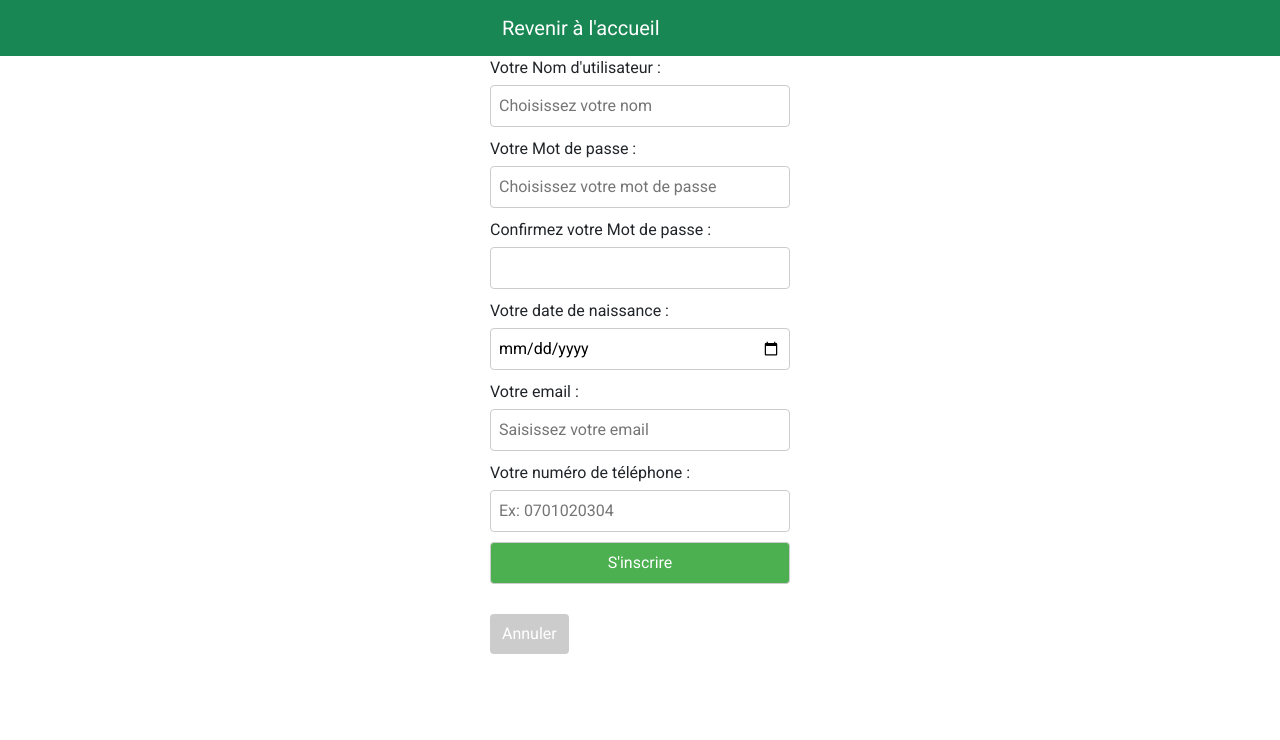
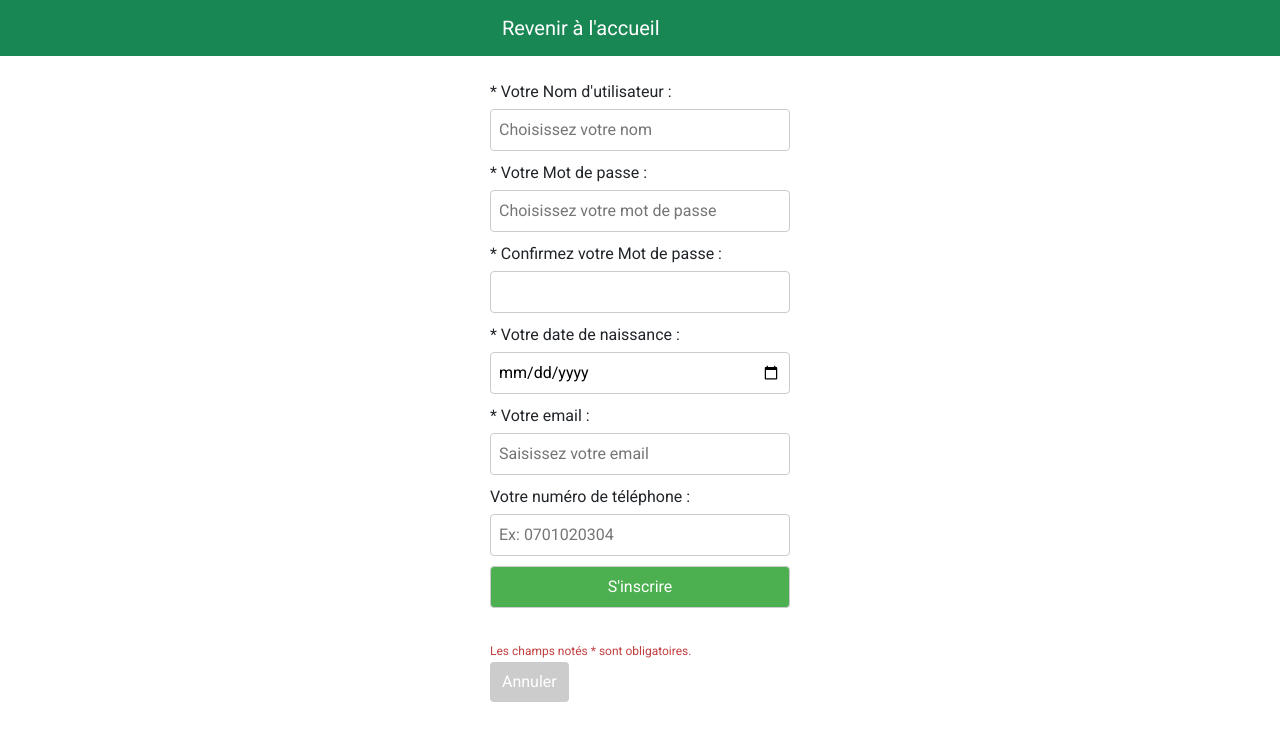
Before and after one commit to Beethoven09/shopinsid, an Angular app in the folder Front_end/shopinsid/: page /inscription in a window 1280 px wide. Shown: the top 740 px of the page. Built offline with nearby package versions, Linux system fonts and the light colour scheme.

Commit message:
inscription/connexion embellis + bouton déroulant dans accueil + intégration du bootstrap + mis à jour de la doc

```diff
--- a/Front_end/shopinsid/angular.json
+++ b/Front_end/shopinsid/angular.json
@@ -40,6 +40,9 @@
           "builder": "@angular-devkit/build-angular:browser",
           "options": {
             "outputPath": "dist/shopinsid",
+            "allowedCommonJsDependencies": [
+              "crypto-js"
+            ],
             "index": "src/index.html",
             "main": "src/main.ts",
             "polyfills": [
@@ -55,7 +58,10 @@
               "node_modules/bootstrap/dist/css/bootstrap.min.css",
               "src/styles.scss"
             ],
-            "scripts": []
+            "scripts": [
+              "node_modules/jquery/dist/jquery.min.js",
+              "node_modules/bootstrap/dist/js/bootstrap.min.js"
+            ]
           },
           "configurations": {
             "production": {
--- a/Front_end/shopinsid/package.json
+++ b/Front_end/shopinsid/package.json
@@ -18,8 +18,10 @@
     "@angular/platform-browser": "^16.0.0",
     "@angular/platform-browser-dynamic": "^16.0.0",
     "@angular/router": "^16.0.0",
+    "@ng-select/ng-select": "^11.0.0",
     "bootstrap": "^5.3.0",
     "crypto-js": "^4.1.1",
+    "jquery": "^3.7.0",
     "rxjs": "~7.8.0",
     "tslib": "^2.3.0",
     "zone.js": "~0.13.0"
--- a/Front_end/shopinsid/src/app/app.module.ts
+++ b/Front_end/shopinsid/src/app/app.module.ts
@@ -1,6 +1,7 @@
 import { NgModule } from '@angular/core';
 import { BrowserModule } from '@angular/platform-browser';
 import { HttpClientModule } from '@angular/common/http';
+import { NgSelectModule } from "@ng-select/ng-select";
 
 import { AppRoutingModule } from './app-routing.module';
 import { AppComponent } from './app.component';
@@ -32,6 +33,7 @@ import { PanierComponent } from './components/panier/panier.component';
     BrowserModule,
     AppRoutingModule,
     HttpClientModule,
+    NgSelectModule,
     FormsModule,
     ReactiveFormsModule
   ],
--- a/Front_end/shopinsid/src/app/components/accueil/accueil.component.html
+++ b/Front_end/shopinsid/src/app/components/accueil/accueil.component.html
@@ -1,6 +1,13 @@
 <nav class="navbar navbar-expand-lg navbar-dark bg-success">
     <div class="container-fluid">
       <a class="navbar-brand" href="#">Accueil</a>
+      <ng-select class="btn"
+        [items]="category_list"
+        bindLabel="name"
+        placeholder="Choisir une catégorie"
+        [multiple]="false"
+        [clearable]="true"
+      />
       <button class="navbar-toggler" type="button" data-bs-toggle="collapse" data-bs-target="#navbarColor01" aria-controls="navbarColor01" aria-expanded="false" aria-label="Toggle navigation">
         <span class="navbar-toggler-icon"></span>
       </button>
@@ -11,11 +18,9 @@
             <button class="btn"(click)="redirectToPage('connexion')">Connexion</button>
 
         </ul>
-
       </div>
     </div>
   </nav>
-
   <div class="bg-success p-5 rounded-lg m-3">
     <h1 class="display-4">Shopinsid</h1>
     <p class="lead">Bienvenue dans votre marketplace.</p>
--- a/Front_end/shopinsid/src/app/components/accueil/accueil.component.ts
+++ b/Front_end/shopinsid/src/app/components/accueil/accueil.component.ts
@@ -7,6 +7,15 @@ import { Router } from '@angular/router';
   styleUrls: ['./accueil.component.scss']
 })
 export class AccueilComponent implements OnInit{
+  /* données pour le menu déroulant */
+  category_list = [
+    { id: 1, name: "Jeux" },
+    { id: 2, name: "Lecture" },
+    { id: 3, name: "Cinéma"},
+    {id: 4, name: "Electroménager"},
+    {id: 5, name: "Jardinerie"},
+    {id: 6, name: "Bricolage"},
+  ];
 
 
     constructor(private router: Router)
--- a/Front_end/shopinsid/src/app/components/connexion/connexion.component.html
+++ b/Front_end/shopinsid/src/app/components/connexion/connexion.component.html
@@ -4,12 +4,10 @@
     <button class="navbar-toggler" type="button" data-bs-toggle="collapse" data-bs-target="#navbarColor01" aria-controls="navbarColor01" aria-expanded="false" aria-label="Toggle navigation">
       <span class="navbar-toggler-icon"></span>
     </button>
-    <div class="collapse navbar-collapse" id="navbarColor01">
-
-    </div>
   </div>
 </nav>
 <div>
+  <br/>
   <form>
       <label for="username">Nom d'utilisateur : </label>
       <input type="text" id="username" name="username" placeholder="Saisissez votre nom" required>
--- a/Front_end/shopinsid/src/app/components/inscription/inscription.component.html
+++ b/Front_end/shopinsid/src/app/components/inscription/inscription.component.html
@@ -11,24 +11,25 @@
     </div>
   </nav>
 <div>
-    <form>
-        <label for="username">Votre Nom d'utilisateur : </label>
+  <br/>
+    <form (ngSubmit)="register()">
+        <label for="username">* Votre Nom d'utilisateur : </label>
         <input type="text" id="username" name="username" placeholder="Choisissez votre nom" required>
         <br />
 
-        <label for="password">Votre Mot de passe : </label>
+        <label for="password">* Votre Mot de passe : </label>
         <input type="password" id="password" name="password" placeholder="Choisissez votre mot de passe" required>
         <br />
 
-        <label for="password">Confirmez votre Mot de passe : </label>
+        <label for="password">* Confirmez votre Mot de passe : </label>
         <input type="password" required>
         <br />
 
-        <label for="naissance">Votre date de naissance : </label>
+        <label for="naissance">* Votre date de naissance : </label>
         <input type="date" id="naissance" name="naissance" required>
         <br />
 
-        <label for="mail">Votre email : </label>
+        <label for="mail">* Votre email : </label>
         <input type="email" id="mail" name="mail" placeholder="Saisissez votre email" required>
         <br />
 
@@ -38,5 +39,7 @@
 
         <input type="submit" value="S'inscrire">
         </form>
+    <small class="small">Les champs notés * sont obligatoires.</small>
+    <br/>
     <button (click)="redirectToPage('accueil')">Annuler</button>
 </div>
--- a/Front_end/shopinsid/src/app/components/inscription/inscription.component.scss
+++ b/Front_end/shopinsid/src/app/components/inscription/inscription.component.scss
@@ -44,6 +44,6 @@ button:hover {
 }
 
 small{
-  font-size: 4px;
+  font-size: 12px;
   color : #c23f3f;
 }
```
Also changed, not shown: Front_end/shopinsid/src/assets/list-products.json (deleted, +0 -17 lines), 2 other files (tests, documents, lock files or other folders).
